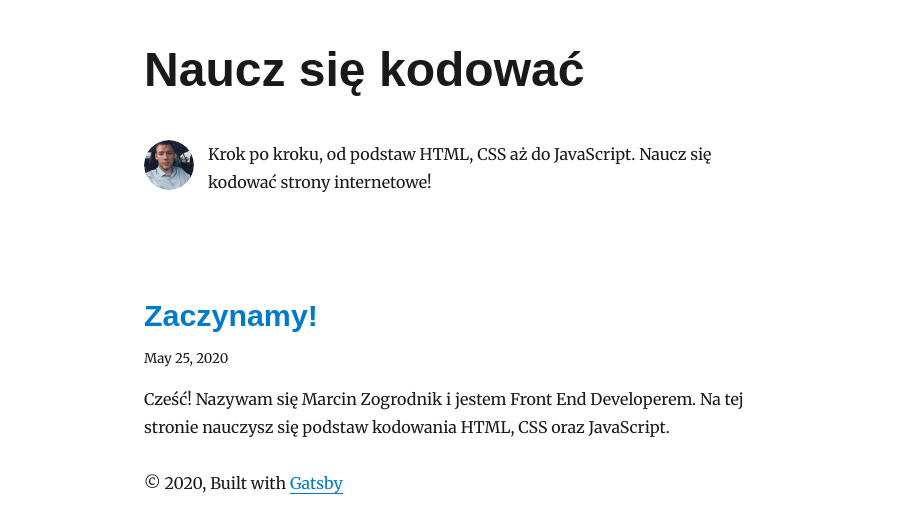
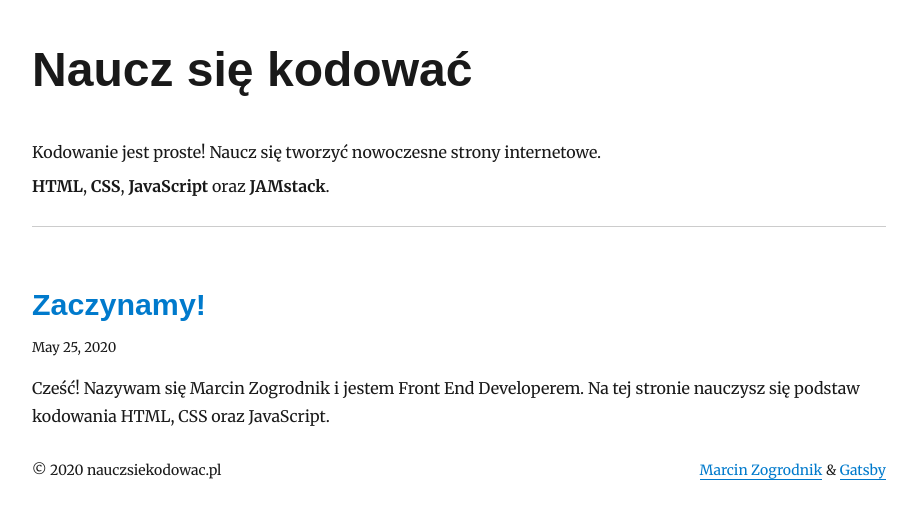
Before and after one commit to MZOG/nauczsiekodowac.pl, a Gatsby site: page / in a window 1280 px wide. Shown: the whole page, without its empty margins (181-1097 px from the left). Built offline with nearby package versions, Linux system fonts and the light colour scheme; Gatsby itself is replaced by a stand-in of ours; some packages are replaced by stand-ins of ours.

Commit message:
edit naucz-sie-kodowac-zaczynamy, minor layout changes

```diff
--- a/content/blog/naucz-sie-kodowac-zaczynamy/index.md
+++ b/content/blog/naucz-sie-kodowac-zaczynamy/index.md
@@ -4,11 +4,21 @@ date: "2020-05-25"
 description: Cześć! Nazywam się Marcin Zogrodnik i jestem Front End Developerem. Na tej stronie nauczysz się podstaw kodowania HTML, CSS oraz JavaScript.
 ---
 
-## Projekt Naucz się kodować
+## Projekt naucz się kodować
+Chcesz tworzyć strony internetowe i nie wiesz jak zacząć?
 
-Naucz się kodować jest skierowany dla osób nie mających zielonego pojęcia co to jest kodowanie oraz jak stworzyć stronę internetową.
-Na tej stronie nauczysz się wielu rzeczy!
+---
 
-Na tej stronie znajdziesz wiele poradników oraz podpowiedzi jak zacząć swoją przygodę z kodowaniem.
+## Dodaj wpis
+Dodaj wpis i pomóż innym nauczyć się więcej na temat kodowania stron internetowych.
+Dodanie wpisu jest bardzo proste! Kod strony **nauczsiekodowac.pl** jest dostępny na [GitHub](https://github.com/MZOG/nauczsiekodowac.pl) i możesz dodawać oraz edytować wpisy, wystarczy stworzyć **Pull Request**. Poradnik jak dodać wpis będzie dostępny w innym poście.
+---
 
-Nazywam się **Marcin Zogrodnik** i jestem Front End Developerem z ponad 4 letnim doświadczeniem w tworzeniu stron internetowych.
+## Kim jestem?
+Nazywam się **Marcin Zogrodnik**, posiadam 4 letnie doświadczenie w tworzeniu stron internetowych.
+Moja wiedza jest wszechstronna, tworzyłem strony oparte o WordPress, strony statyczne oraz bardziej rozbudowane, np. [championstore.com](https://championstore.com). Więcej projektów możesz znaleść na stronie
+[marcinzogrodnik.pl](https://marcinzogrodnik.pl).
+
+Ostatnio bardzo dużo czasu spędzam na nauce **JAMstack** czyli statycznych stron z wykorzystaniem **Gatsby.js** oraz **Next.js**.
+
+Posiadam certyfikaty [React](https://marcinzogrodnik.pl/other/marcin-zogrodnik-react.pdf) oraz [Angular](https://marcinzogrodnik.pl/other/marcin-zogrodnik-angular.pdf) ([JB International](https://www.jbinternational.co.uk/))
--- a/src/components/bio.js
+++ b/src/components/bio.js
@@ -6,59 +6,25 @@
  */
 
 import React from "react"
-import { useStaticQuery, graphql } from "gatsby"
 import Image from "gatsby-image"
 
 import { rhythm } from "../utils/typography"
 
 const Bio = () => {
-  const data = useStaticQuery(graphql`
-    query BioQuery {
-      avatar: file(absolutePath: { regex: "/profile-pic.jpg/" }) {
-        childImageSharp {
-          fixed(width: 50, height: 50) {
-            ...GatsbyImageSharpFixed
-          }
-        }
-      }
-      site {
-        siteMetadata {
-          author {
-            name
-            summary
-          }
-          social {
-            twitter
-          }
-        }
-      }
-    }
-  `)
-
-  const { author, social } = data.site.siteMetadata
   return (
-    <div
-      style={{
-        display: `flex`,
-        marginBottom: rhythm(2.5),
-      }}
-    >
-      <Image
-        fixed={data.avatar.childImageSharp.fixed}
-        alt={author.name}
+    <div>
+      <p style={{
+        lineHeight: 1.5,
+        margin: `10px 0`,
+        display: `block`
+      }}>
+        Kodowanie jest proste! Naucz się tworzyć nowoczesne strony internetowe.
+      </p>
+      <p
         style={{
-          marginRight: rhythm(1 / 2),
-          marginBottom: 0,
-          minWidth: 50,
-          borderRadius: `100%`,
-        }}
-        imgStyle={{
-          borderRadius: `50%`,
-        }}
-      />
-      <p>
-        Krok po kroku, od podstaw HTML, CSS aż do JavaScript. Naucz się kodować strony internetowe!
-      </p>
+          lineHeight: 1.5,
+          display: `block`
+        }}><strong>HTML</strong>, <strong>CSS</strong>, <strong>JavaScript</strong> oraz <strong>JAMstack</strong>.</p>
     </div>
   )
 }
--- a/src/components/layout.js
+++ b/src/components/layout.js
@@ -52,16 +52,27 @@ const Layout = ({ location, title, children }) => {
       style={{
         marginLeft: `auto`,
         marginRight: `auto`,
-        maxWidth: rhythm(24),
+        maxWidth: rhythm(32),
         padding: `${rhythm(1.5)} ${rhythm(3 / 4)}`,
       }}
     >
       <header>{header}</header>
       <main>{children}</main>
-      <footer>
-        © {new Date().getFullYear()}, Built with
-        {` `}
-        <a href="https://www.gatsbyjs.org">Gatsby</a>
+      <footer
+        style={{
+          display: `flex`,
+          justifyContent: `space-between`,
+          fontSize: `14px`
+        }}>
+        <p>© {new Date().getFullYear()} nauczsiekodowac.pl</p>
+
+        <p
+          style={{
+
+          }}
+        >
+          <a href="https://marcinzogrodnik.pl">Marcin Zogrodnik</a> & <a href="https://www.gatsbyjs.org">Gatsby</a>
+        </p>
       </footer>
     </div>
   )
--- a/src/pages/index.tsx
+++ b/src/pages/index.tsx
@@ -38,6 +38,11 @@ const BlogIndex = ({ data, location }: PageProps<Data>) => {
     <Layout location={location} title={siteTitle}>
       <SEO title="HTML, CSS, JavaScript" />
       <Bio />
+      <hr
+        style={{
+          marginBottom: rhythm(1),
+        }}
+      />
       {posts.map(({ node }) => {
         const title = node.frontmatter.title || node.fields.slug
         return (
```
